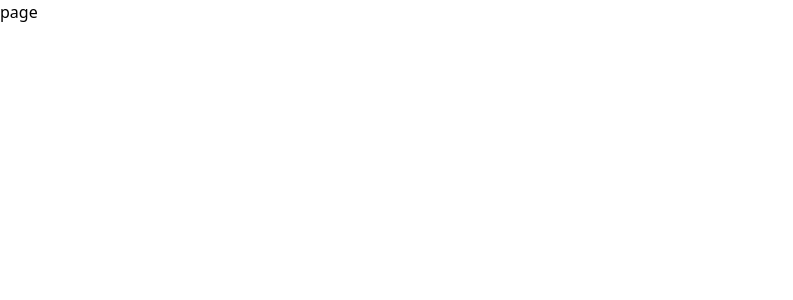
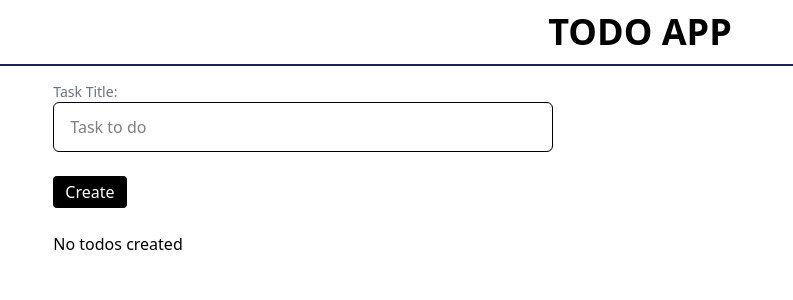
Before and after one commit to Rayel3gant/todo_app, a Next.js app: page / in a window 1280 px wide. Shown: the top 300 px of the page, without its empty margins (0-793 px from the left). Built offline with nearby package versions, Linux system fonts and the light colour scheme.

Commit message:
chore: todo app ui

```diff
--- a/app/page.tsx
+++ b/app/page.tsx
@@ -1,7 +1,53 @@
-import React from "react";
+"use client";
+import Navbar from "@/components/Navbar";
+import TodoList from "@/components/TodoList";
+import { useTodoContext } from "@/hooks/useTodoContext";
+import React, { useState } from "react";
 
 const Page = () => {
-  return <div>page</div>;
+  const { dispatch } = useTodoContext();
+  const [title, setTitle] = useState<string>("");
+  const createTodoHandler = () => {
+    if (title.length) {
+      dispatch({
+        type: "ADD_TODO",
+        payload: {
+          text: title,
+          completed: false,
+          id: Date.now(),
+        },
+      });
+      setTitle("");
+    }
+  };
+  return (
+    <div className="w-full">
+      <Navbar />
+      <div className="mt-4 w-11/12 mx-auto ">
+        <div className="flex flex-col">
+          <label htmlFor="title" className="text-xs lg:text-sm text-gray-500">
+            Task Title:
+          </label>
+          <input
+            type="text"
+            name="title"
+            value={title}
+            onChange={(e) => setTitle(e.target.value)}
+            className="border-1 py-3 px-4 outline-none rounded-md w-3/4 max-w-[500px]"
+            placeholder="Task to do"
+          />
+        </div>
+        <button
+          onClick={createTodoHandler}
+          className="px-3 py-1 mt-6 rounded-sm text-white bg-black cursor-pointer "
+        >
+          Create
+        </button>
+      </div>
+
+      <TodoList />
+    </div>
+  );
 };
 
 export default Page;
--- /dev/null
+++ b/components/Navbar.tsx
@@ -0,0 +1,11 @@
+import React from "react";
+
+const Navbar = () => {
+  return (
+    <div className="w-full py-3 border-b-2 border-b-blue-950 text-center text-sm md:text-xl lg:text-4xl lg:font-extrabold uppercase">
+      Todo app
+    </div>
+  );
+};
+
+export default Navbar;
--- /dev/null
+++ b/components/TodoList.tsx
@@ -0,0 +1,67 @@
+import { useTodoContext } from "@/hooks/useTodoContext";
+import { TodoType } from "@/lib/types";
+import React from "react";
+
+const TodoList = () => {
+  const { state, dispatch } = useTodoContext();
+  const deleteTodoHandler = (id: number) => {
+    dispatch({
+      type: "REMOVE_TODO",
+      id,
+    });
+  };
+
+  const updateTodoStatus = (todo: TodoType) => {
+    dispatch({
+      type: "UPDATE_TODO_STATUS",
+      payload: {
+        id: todo.id,
+        completed: !todo.completed,
+        text: todo.text,
+      },
+    });
+  };
+
+  return (
+    <div className="w-11/12 mx-auto mt-6 ">
+      {state.todos.length === 0 ? (
+        <div>No todos created</div>
+      ) : (
+        <div className="w-full grid grid-cols-1 sm:grid-cols-2 md:grid-cols-3 lg:grid-cols-4 gap-y-4 lg:gap-y-8">
+          {state.todos.map((todo) => (
+            <div
+              key={todo.id}
+              className=" w-11/12 mx-auto border-1 border-gray-600 py-4 px-2 rounded-sm"
+            >
+              <div className="flex w-full justify-between">
+                <p>{todo.text}</p>
+                <p>
+                  {todo.completed ? (
+                    <span className="text-green-500">Completed</span>
+                  ) : (
+                    <span className="text-red-500">To Do</span>
+                  )}
+                </p>
+              </div>
+
+              <div className="flex gap-x-4 ">
+                <button onClick={() => deleteTodoHandler(todo.id)} className="">
+                  Delete
+                </button>
+
+                <button
+                  className="cursor-pointer "
+                  onClick={() => updateTodoStatus(todo)}
+                >
+                  {todo.completed ? "mark as incomplete" : "Mark as done"}
+                </button>
+              </div>
+            </div>
+          ))}
+        </div>
+      )}
+    </div>
+  );
+};
+
+export default TodoList;
--- a/hooks/useTodoContext.ts
+++ b/hooks/useTodoContext.ts
@@ -3,5 +3,8 @@ import { useContext } from "react";
 
 export const useTodoContext = () => {
   const context = useContext(TodoContext);
+  if (!context) {
+    throw new Error("useTodoContext must be used within a TodoProvider");
+  }
   return context;
 };
--- a/services/context/TodoContext.tsx
+++ b/services/context/TodoContext.tsx
@@ -1,17 +1,12 @@
 "use client";
 import React, { createContext, ReactNode, useReducer } from "react";
-import { ActionType, StateType, TodoType } from "@/lib/types";
+import { ActionType, StateType } from "@/lib/types";
 
 function reducer(state: StateType, action: ActionType): StateType {
   switch (action.type) {
     case "ADD_TODO": {
-      const newTodo: TodoType = {
-        id: Date.now(),
-        text: action.payload.text,
-        completed: false,
-      };
       return {
-        todos: [...state.todos, newTodo],
+        todos: [...state.todos, action.payload],
       };
     }
 
```
